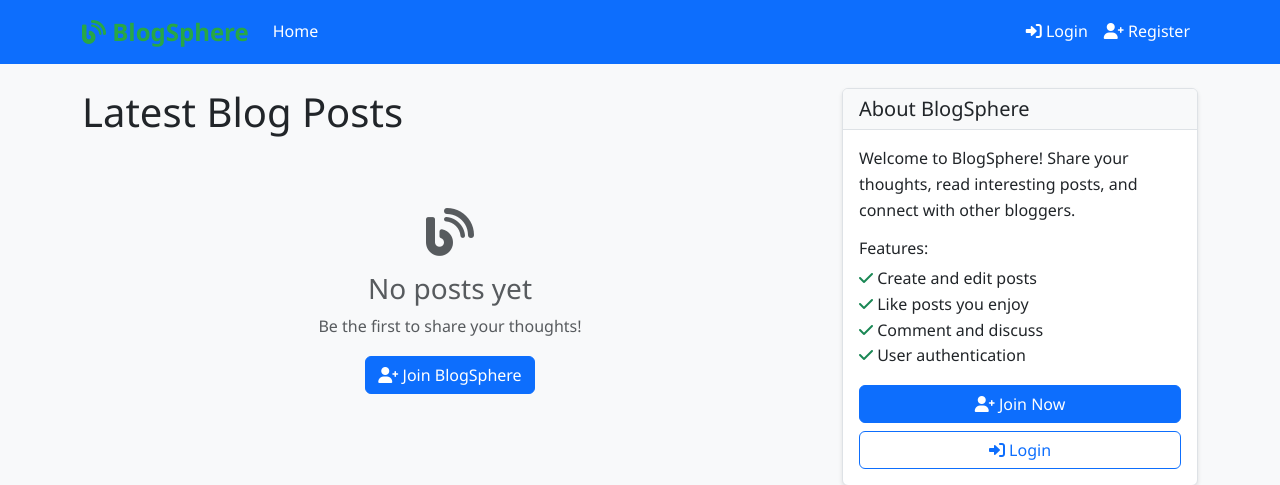
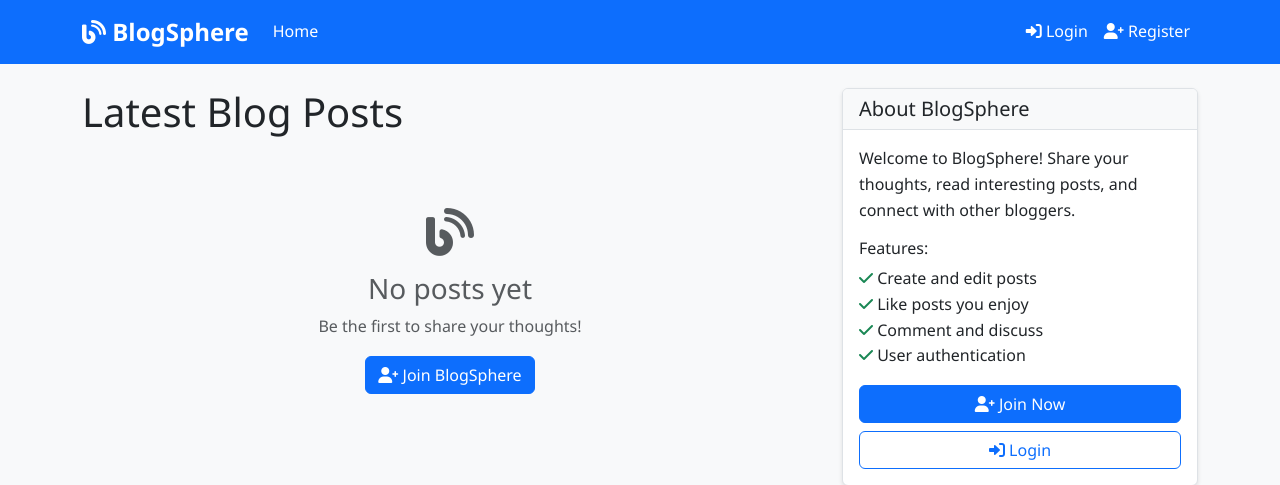
Before and after one commit to Dineshmedisetty/BlogWebsite, a Flask app: page / in a window 1280 px wide. Shown: the top 485 px of the page. Run offline with Flask 3, Linux system fonts and the light colour scheme; data that the repository does not hold is empty.

Commit message:
Modified css in home and blogs page

```diff
--- a/static/css/custom.css
+++ b/static/css/custom.css
@@ -27,11 +27,11 @@ body {
 .navbar-brand {
     font-weight: 700;
     font-size: 1.5rem;
-    color: #28a745;
+    color: #ffffff;
 }
 
 .navbar-brand:hover {
-    color: #28a745;
+    color: #fffefe;
 }
 
 .navbar-nav .nav-link {
```
